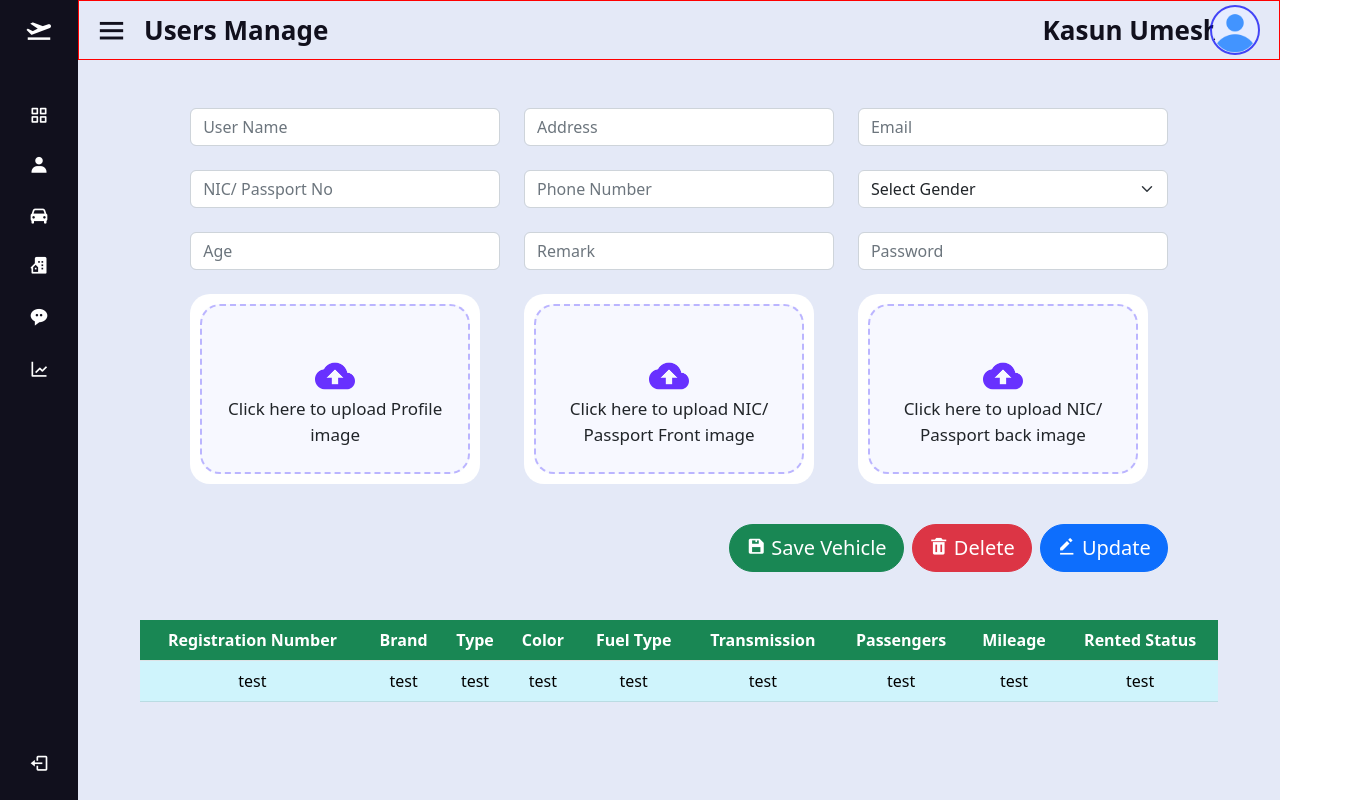
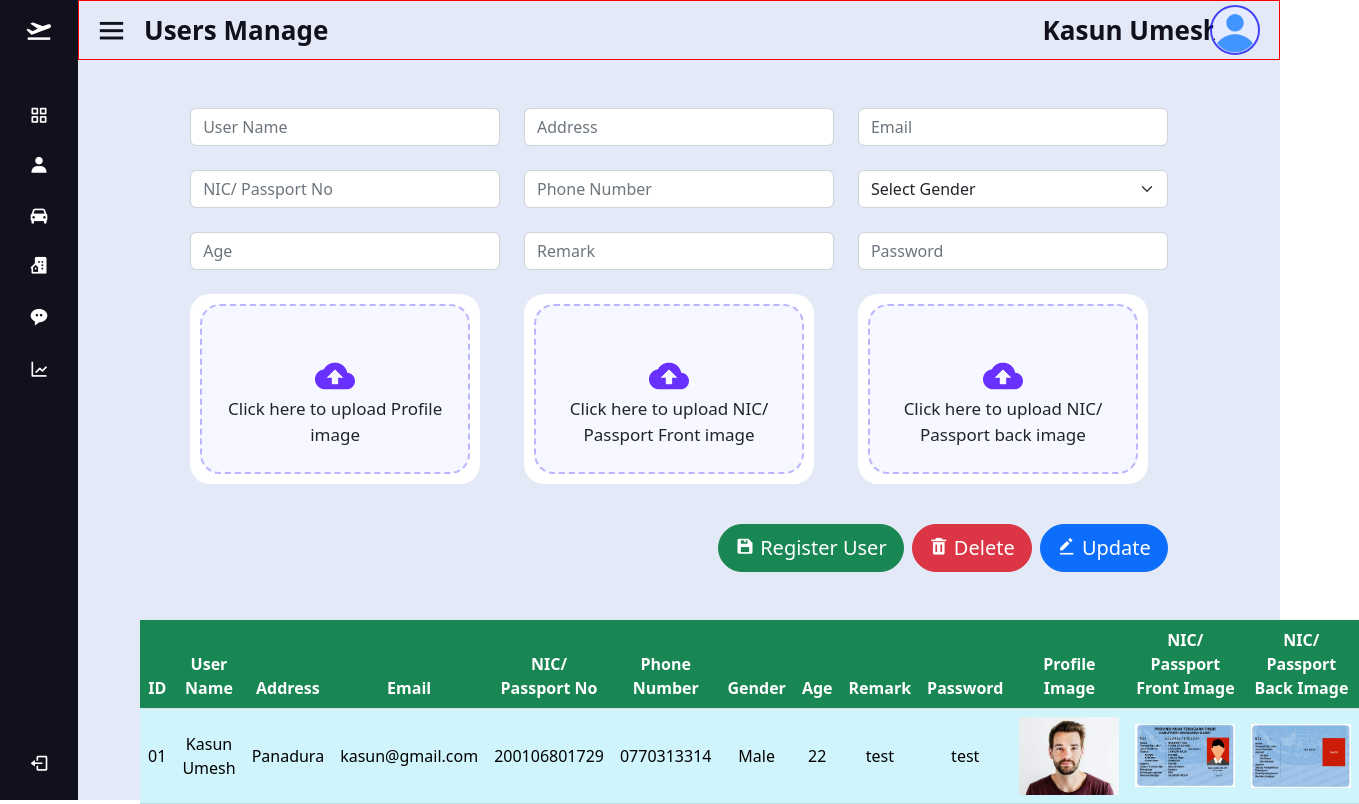
Before and after one commit to KasunUmesh/Travel_Planning_System-Admin_FrontEnd, a plain HTML site: page pages/adminUsers.html in a window 1280 px wide. Shown: the whole page, 1359 px wide, since content can reach past the window. Drawn offline with nearby package versions, Linux system fonts and the light colour scheme.

Commit message:
All user table created

```diff
--- a/assets/css/adminstyle.css
+++ b/assets/css/adminstyle.css
@@ -277,3 +277,7 @@
 .view p {
   font-size: 17px;
 }
+
+.tableImgSize {
+  width: 100px;
+}
--- a/pages/adminUsers.html
+++ b/pages/adminUsers.html
@@ -249,7 +249,7 @@
                     id="btnSaveVehicle"
                   >
                     <i class="bx bxs-save fs-5"></i>
-                    Save Vehicle
+                    Register User
                   </button>
 
                   <button
@@ -281,29 +281,55 @@
               <table class="table align-middle mb-0 bg-light table-hover">
                 <thead class="bg-success text-center text-white">
                   <tr>
-                    <th>Registration Number</th>
-                    <th>Brand</th>
-                    <th>Type</th>
-                    <th>Color</th>
-                    <th>Fuel Type</th>
-                    <th>Transmission</th>
-                    <th>Passengers</th>
-                    <th>Mileage</th>
-                    <th>Rented Status</th>
+                    <th>ID</th>
+                    <th>User Name</th>
+                    <th>Address</th>
+                    <th>Email</th>
+                    <th>NIC/ Passport No</th>
+                    <th>Phone Number</th>
+                    <th>Gender</th>
+                    <th>Age</th>
+                    <th>Remark</th>
+                    <th>Password</th>
+                    <th>Profile Image</th>
+                    <th>NIC/ Passport Front Image</th>
+                    <th>NIC/ Passport Back Image</th>
                   </tr>
                 </thead>
 
                 <tbody class="text-center table-info" id="tblVehicle">
                   <tr>
+                    <td>01</td>
+                    <td>Kasun Umesh</td>
+                    <td>Panadura</td>
+                    <td>kasun@gmail.com</td>
+                    <td>200106801729</td>
+                    <td>0770313314</td>
+                    <td>Male</td>
+                    <td>22</td>
                     <td>test</td>
                     <td>test</td>
-                    <td>test</td>
-                    <td>test</td>
-                    <td>test</td>
-                    <td>test</td>
-                    <td>test</td>
-                    <td>test</td>
-                    <td>test</td>
+                    <td>
+                      <img
+                        src="../assets/images/images (2).jpeg"
+                        alt="Profile"
+                        class="tableImgSize"
+                      />
+                    </td>
+                    <td>
+                      <img
+                        src="../assets/images/id front.jpg"
+                        alt="NIC/Passport img"
+                        class="tableImgSize"
+                      />
+                    </td>
+                    <td>
+                      <img
+                        src="../assets/images/idback.jpg"
+                        alt="NIC/Passport img"
+                        class="tableImgSize"
+                      />
+                    </td>
                   </tr>
                 </tbody>
               </table>
```
Also changed, not shown: assets/images/id front.jpg (added), assets/images/idback.jpg (added), assets/images/images (2).jpeg (added).
